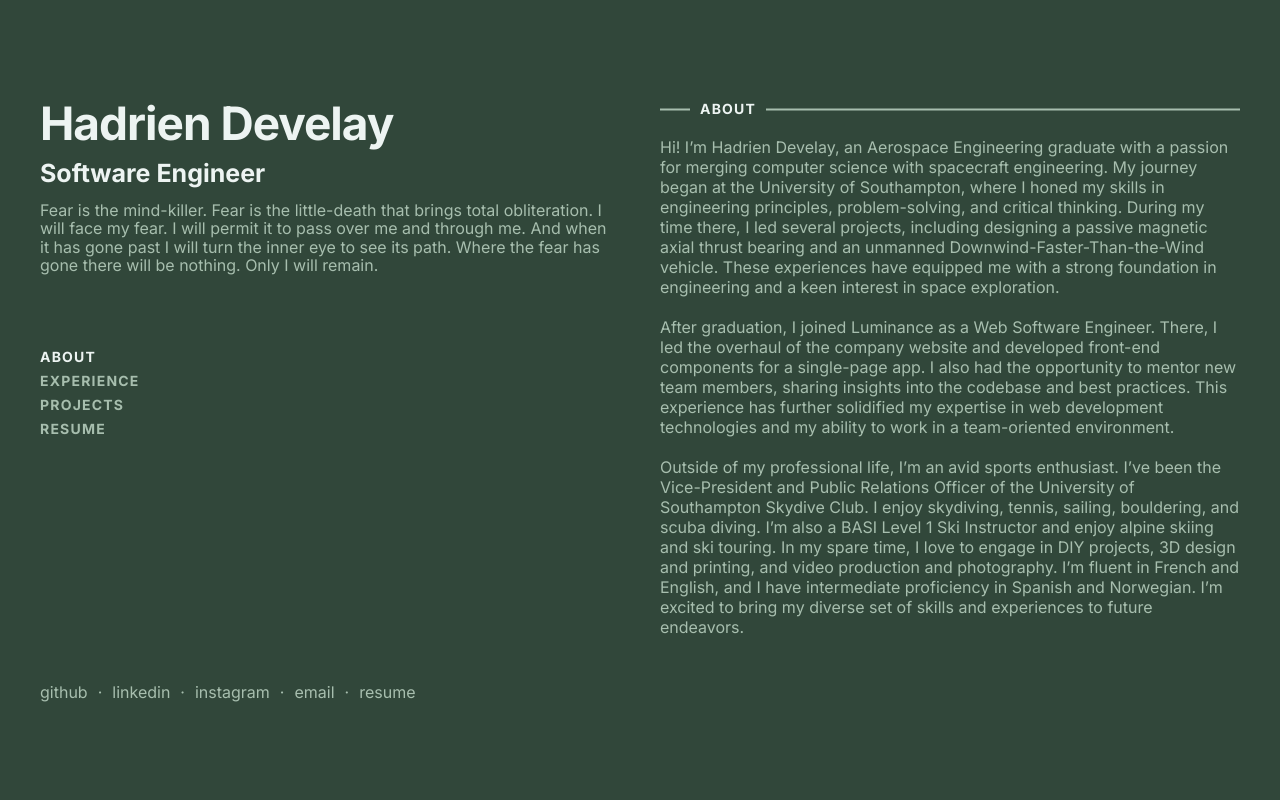
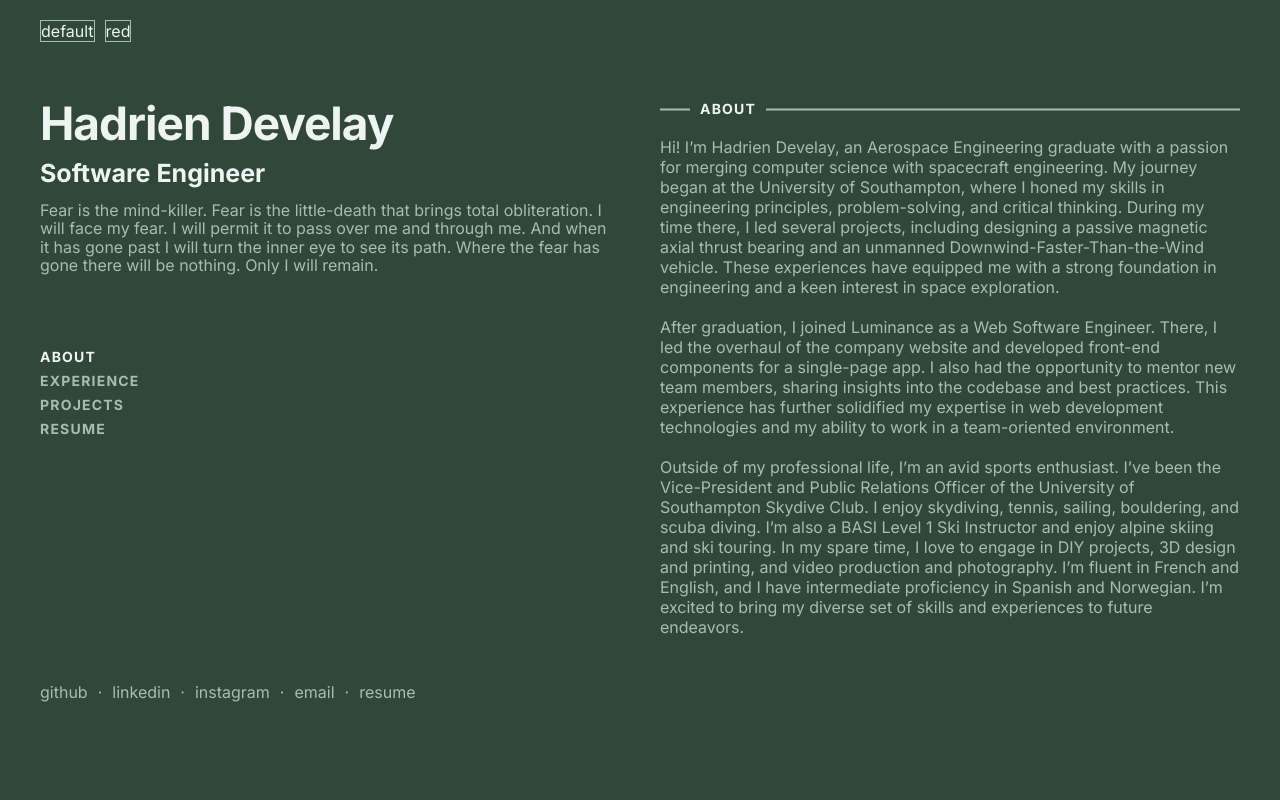
Before and after one commit to stecfrit/hadri1-v2, a React (Vite) app: page / in a window 1280 px wide. Shown: the top 800 px of the page. Built offline with nearby package versions, Linux system fonts and the light colour scheme.

Commit message:
added color themes

```diff
--- a/src/App.jsx
+++ b/src/App.jsx
@@ -2,10 +2,12 @@ import React from 'react';
 
 import Title from './components/Title';
 import List from './components/List';
+import Theme from './components/Theme';
 
 function App() {
     return (
         <div id="App">
+            <Theme />
             <Title />
             <List />
         </div>
--- /dev/null
+++ b/src/components/Theme.jsx
@@ -0,0 +1,20 @@
+import React, { useContext, useEffect } from 'react';
+import { ThemeContext } from './contexts/ThemeContext';
+
+export default function Theme() {
+    const { theme, setTheme } = useContext(ThemeContext);
+
+    const localStorage = window.localStorage;
+
+    useEffect(() => {
+        document.documentElement.setAttribute('data-theme', theme);
+        localStorage.setItem('globalTheme', theme);
+    }, [theme]);
+
+    return (
+        <div id="Theme">
+            <div onClick={() => setTheme('default')}>default</div>
+            <div onClick={() => setTheme('red')}>red</div>
+        </div>
+    );
+}
--- /dev/null
+++ b/src/components/contexts/ThemeContext.jsx
@@ -0,0 +1,32 @@
+import React, { createContext, useEffect, useState } from 'react';
+
+const localStorage = window.localStorage;
+const savedThemeLocal = localStorage.getItem('globalTheme');
+
+const initial_theme = !!savedThemeLocal ? savedThemeLocal : 'default';
+
+export const ThemeContext = createContext({
+    theme: initial_theme,
+    setTheme: () => {},
+});
+
+const ThemeProvider = ({ children }) => {
+    const [theme, setTheme] = useState(initial_theme);
+
+    const setThemeHandler = (chosen_theme) => {
+        setTheme(chosen_theme);
+    };
+
+    return (
+        <ThemeContext.Provider
+            value={{
+                theme: theme,
+                setTheme: setThemeHandler,
+            }}
+        >
+            {children}
+        </ThemeContext.Provider>
+    );
+};
+
+export default ThemeProvider;
--- a/src/main.jsx
+++ b/src/main.jsx
@@ -3,8 +3,12 @@ import ReactDOM from 'react-dom/client';
 import App from './App.jsx';
 import './styles/index.scss';
 
+import ThemeProvider from './components/contexts/ThemeContext.jsx';
+
 ReactDOM.createRoot(document.getElementById('root')).render(
     <React.StrictMode>
-        <App />
+        <ThemeProvider>
+            <App />
+        </ThemeProvider>
     </React.StrictMode>
 );
--- a/src/styles/app.scss
+++ b/src/styles/app.scss
@@ -5,5 +5,20 @@ body {
         max-width: 1200px;
         margin: 0 auto;
         gap: 4rem;
+        position: relative;
+        #Theme {
+            top: 2rem;
+            position: fixed;
+            display: flex;
+            gap: 1rem;
+            z-index: 2;
+            > div {
+                border: 1px solid $text-color-alt;
+                &:hover {
+                    cursor: pointer;
+                    border-color: $text-color;
+                }
+            }
+        }
     }
 }
--- a/src/styles/variables.scss
+++ b/src/styles/variables.scss
@@ -1,6 +1,26 @@
-$text-color: #edf4f2;
-$text-color-alt: #a7beae;
-$background-color: #31473a;
+html {
+    --background-color: #31473a;
+    --text-color: #edf4f2;
+    --text-color-alt: #a7beae;
+}
+html[data-theme='default'] {
+    --background-color: #31473a;
+    --text-color: #edf4f2;
+    --text-color-alt: #a7beae;
+}
+html[data-theme='red'] {
+    --background-color: #b85042;
+    --text-color: #e7e8d1;
+    --text-color-alt: #a7beae;
+}
+
+$background-color: var(--background-color);
+$text-color: var(--text-color);
+$text-color-alt: var(--text-color-alt);
+
+// $text-color: #edf4f2;
+// $text-color-alt: #a7beae;
+// $background-color: #31473a;
 
 $special-color: $text-color;
 $special-color2: #950705;
```
